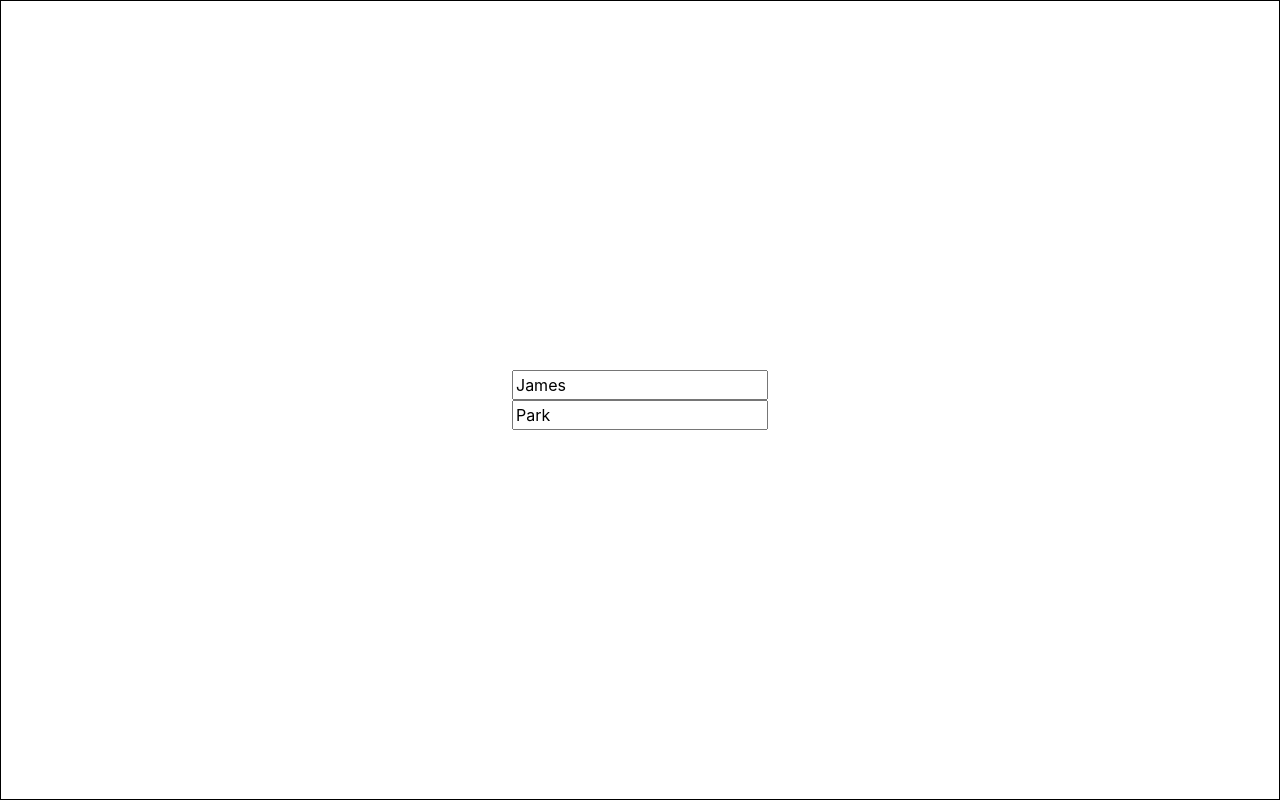
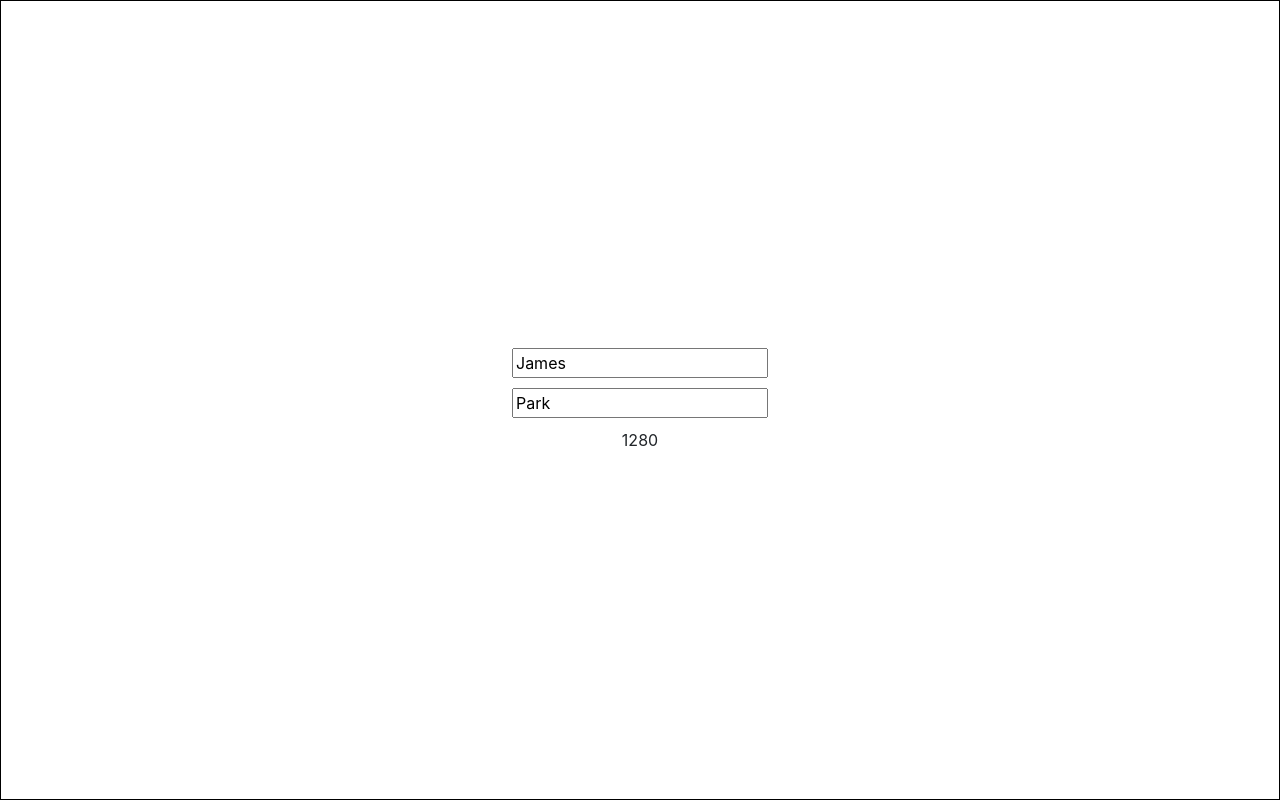
Before and after one commit to jamhanpar/Tiny-App, a React (Create React App) app: page / in a window 1280 px wide. Built offline with nearby package versions, Linux system fonts and the light colour scheme.

Commit message:
created width variable and useEffect to update as window adjusts

```diff
--- a/src/components/fundamentals.js
+++ b/src/components/fundamentals.js
@@ -1,9 +1,20 @@
-import React, { useState } from 'react';
+import React, { useState, useEffect } from 'react';
 import Row from "react-bootstrap/Row";
 
 export default function Greeting(props) {
     const [name, setName] = useState('James');
     const [surname, setSurname] = useState('Park');
+
+    useEffect(() => {
+        document.title = name + ' ' + surname;
+    });
+
+    const [width, setWidth] = useState(window.innerWidth);
+
+    useEffect(() => {
+        const handleResize = () => setWidth(window.innerWidth);
+        window.addEventListener('resize', handleResize);
+    });
 
     function handleNameChange(e) {
         setName(e.target.value);
@@ -14,19 +25,16 @@ export default function Greeting(props) {
     }
 
     return (
-        <section className="widget">
-            <Row label="Name">
-                <input
-                    value={name}
-                    onChange={handleNameChange}
-                    />
-            </Row>
-            <Row label="Surname">
-                <input
-                    value={surname}
-                    onChange={handleSurnameChange}
-                    />
-            </Row>
-        </section>
-    )
+      <section className="widget">
+        <div className="info" label="Name">
+          <input value={name} onChange={handleNameChange} />
+        </div>
+        <div className="info" label="Surname">
+          <input value={surname} onChange={handleSurnameChange} />
+        </div>
+        <div className="info" label="Width">
+          {width}
+        </div>
+      </section>
+    );
 }
--- a/src/stylesheets/fundamentals.scss
+++ b/src/stylesheets/fundamentals.scss
@@ -7,3 +7,7 @@
     justify-content: center;
     align-items: center;
 }
+
+.info {
+   margin: 5px;
+}
```
